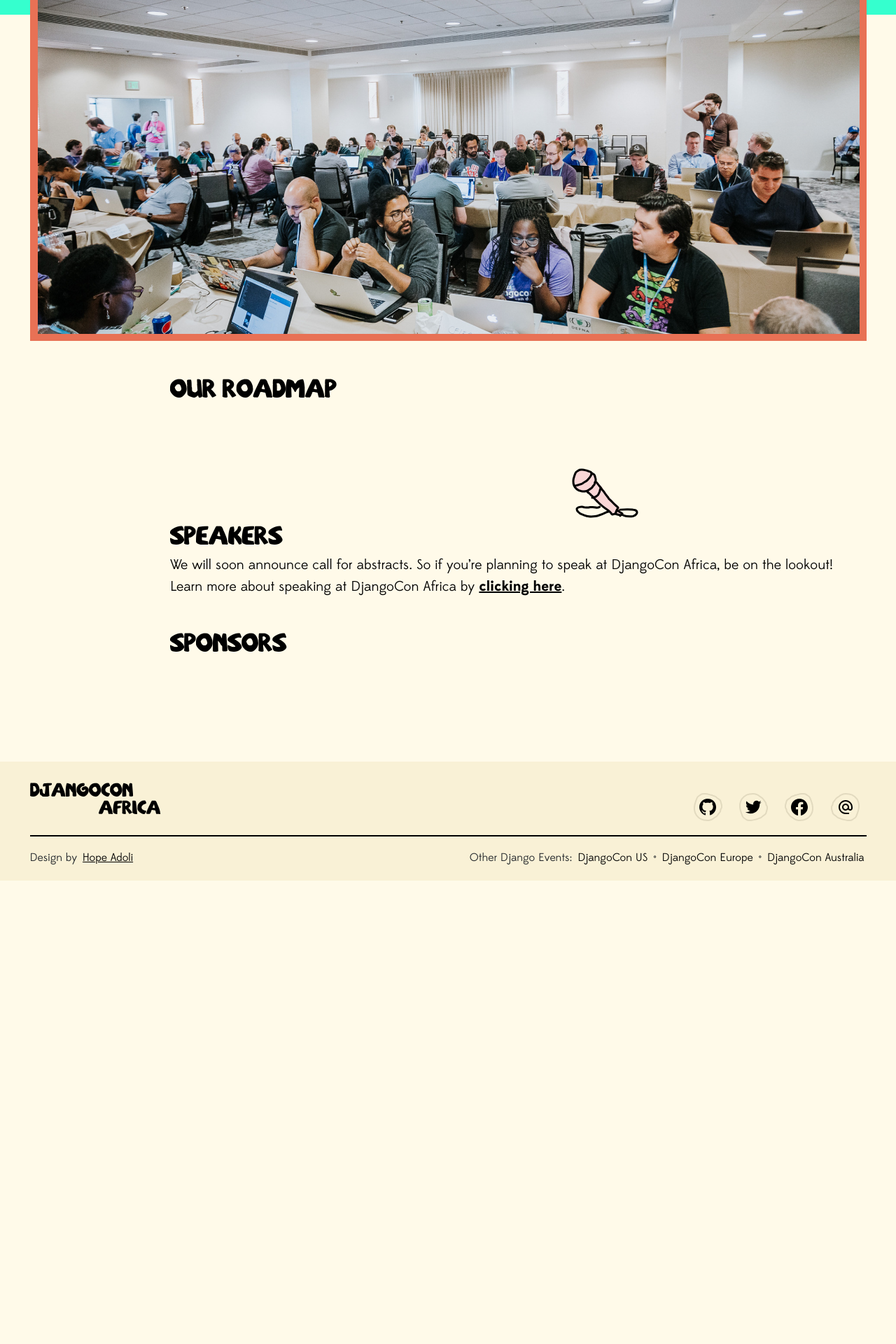
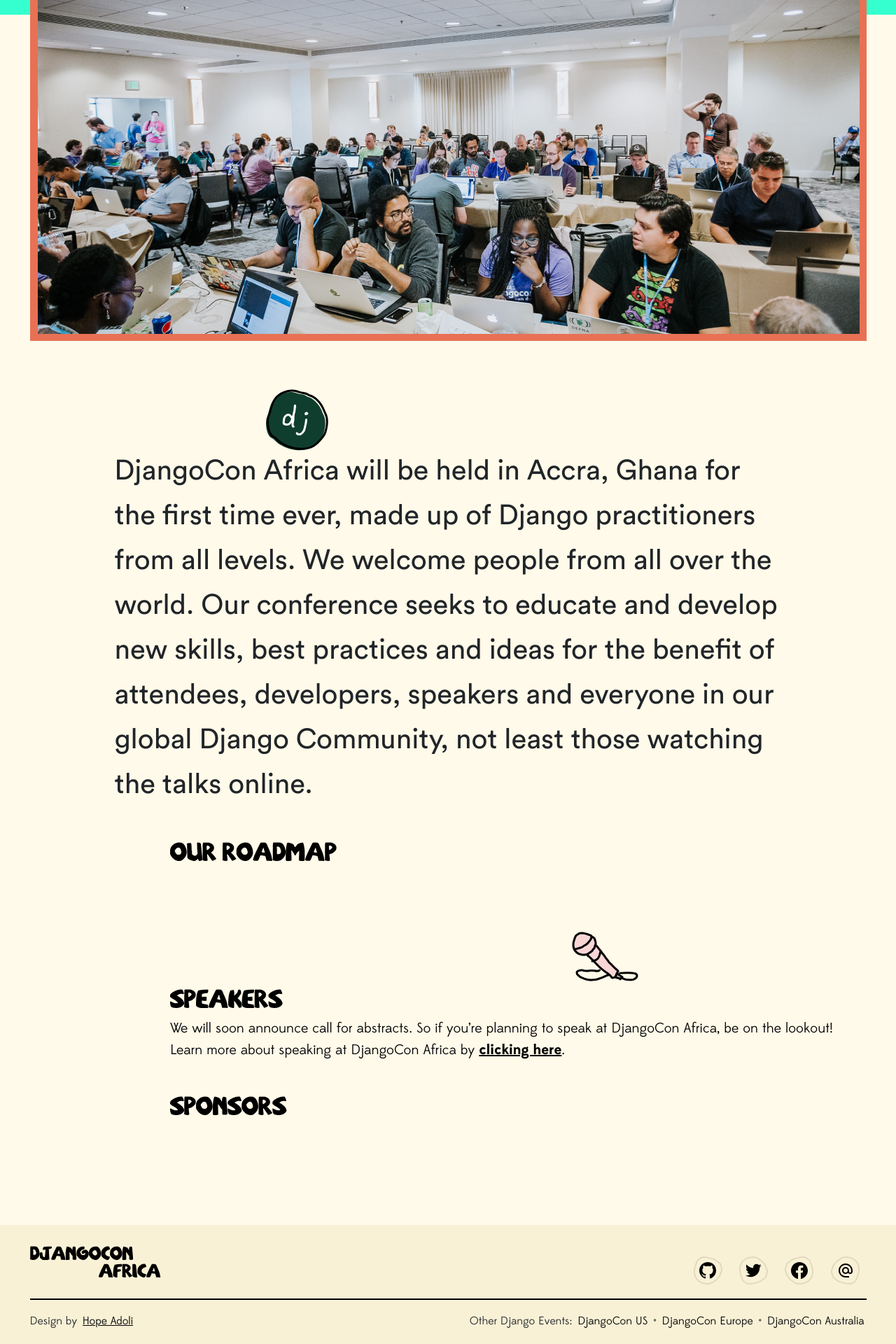
Before and after one commit to djangocon/2023.djangocon.africa, a Jekyll site: the page built from index.md, in a window 1280 px wide. Shown: the part 794-2714 px from the top of the page at 70% size. Built offline with Jekyll 4.4.1, drawn with Linux system fonts in a browser that asks for light colours; before the commit the page ends 2052 px from its top, so only the background shows below that.

Commit message:
Add info section

```diff
--- /dev/null
+++ b/_includes/info.html
@@ -0,0 +1,10 @@
+<div class="django-svg">
+  <img src="/static/img/site/django.svg" />
+</div>
+
+<div class="info mini-container">
+  DjangoCon Africa will be held in Accra, Ghana for the first time ever, made up of Django
+  practitioners from all levels. We welcome people from all over the world. Our conference seeks to
+  educate and develop new skills, best practices and ideas for the benefit of attendees, developers,
+  speakers and everyone in our global Django Community, not least those watching the talks online.
+</div>
--- a/_layouts/home.html
+++ b/_layouts/home.html
@@ -23,6 +23,8 @@
       <div class="hero">{% include hero.html %}</div>
       <div class="hero-empty"></div>
     </section>
+
+    <section>{% include info.html %}</section>
 
     <div class="heading-title">
       <h3 class="text">OUR ROADMAP</h3>
--- a/static/css/style.css
+++ b/static/css/style.css
@@ -164,6 +164,13 @@
 
 .container {
   max-width: 1195px;
+  margin-right: auto;
+  margin-left: auto;
+  padding: 0;
+}
+
+.mini-container {
+  width: 953px;
   margin-right: auto;
   margin-left: auto;
   padding: 0;
@@ -357,6 +364,7 @@
   position: absolute;
   top: 570px;
 }
+
 .djc-default {
   font-family: "Edmondsans";
   font-style: normal;
@@ -399,3 +407,19 @@
   padding-top: 30px;
   width: 832px;
 }
+
+
+.django-svg {
+  position: absolute;
+  left: 380px;
+  top: 1350px;
+}
+
+.info {
+  font-family: "Circular Std";
+  font-style: normal;
+  font-weight: 400;
+  font-size: 40px;
+  line-height: 64px;
+  margin-top: 150px;
+}
```
